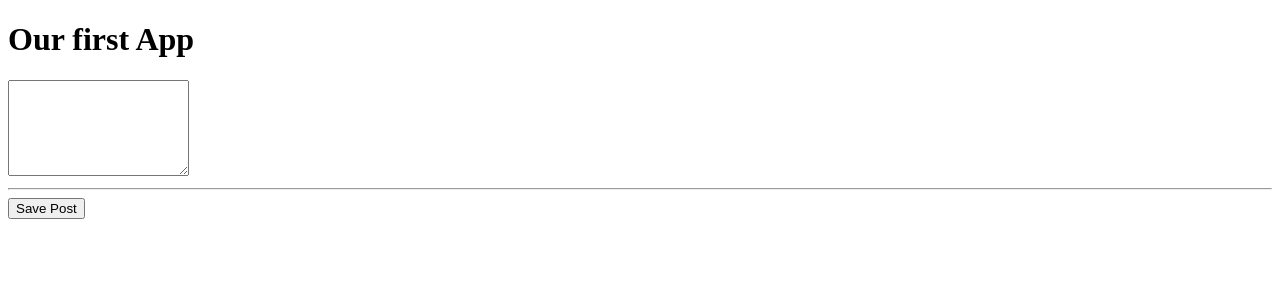
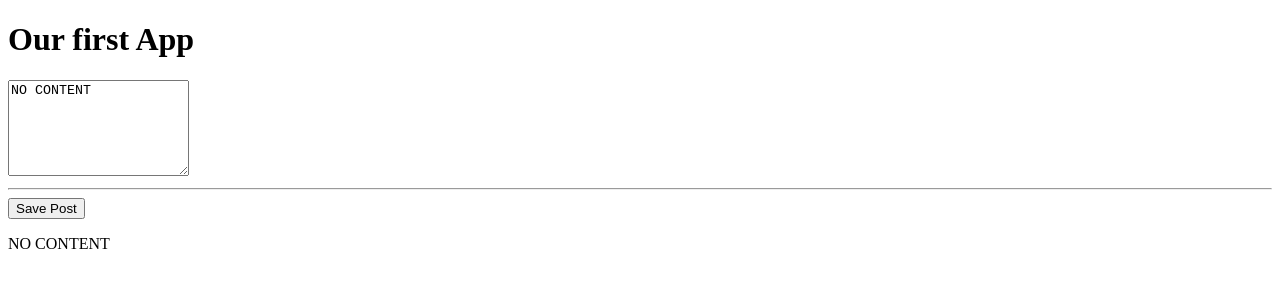
Before and after one commit to jrking365/mean-course, an Angular app: page / in a window 1280 px wide. Shown: the top 300 px of the page. Built offline with nearby package versions, Linux system fonts and the light colour scheme.

Commit message:
double way binding on value of textarea

```diff
--- a/src/app/posts/post-create/post-create.component.html
+++ b/src/app/posts/post-create/post-create.component.html
@@ -1,4 +1,6 @@
-<textarea rows="6"></textarea>
+<!-- Double way binding  -->
+<textarea rows="6" [value]="newPost"></textarea>
 <hr>
 <!-- Creating event binding in angular -->
 <button (click)="onAddPost()">Save Post</button>
+<p>{{ newPost }}</p>
--- a/src/app/posts/post-create/post-create.component.ts
+++ b/src/app/posts/post-create/post-create.component.ts
@@ -7,7 +7,10 @@
 })
 
  export class PostCreateComponent {
+   newPost = 'NO CONTENT';
+
    onAddPost() {
      alert('Post added');
+     this.newPost = 'The user\'s post';
    }
  }
```
